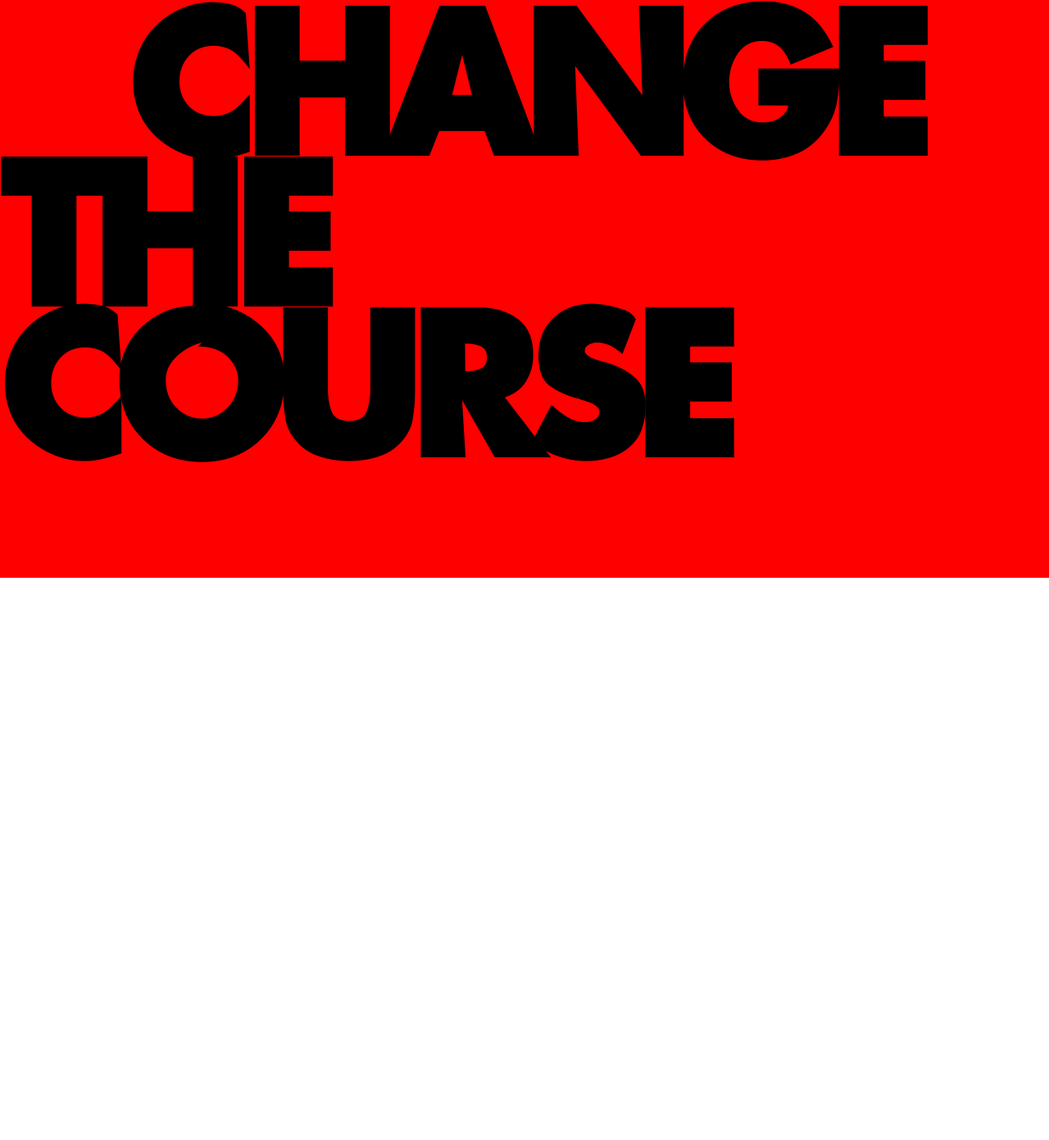
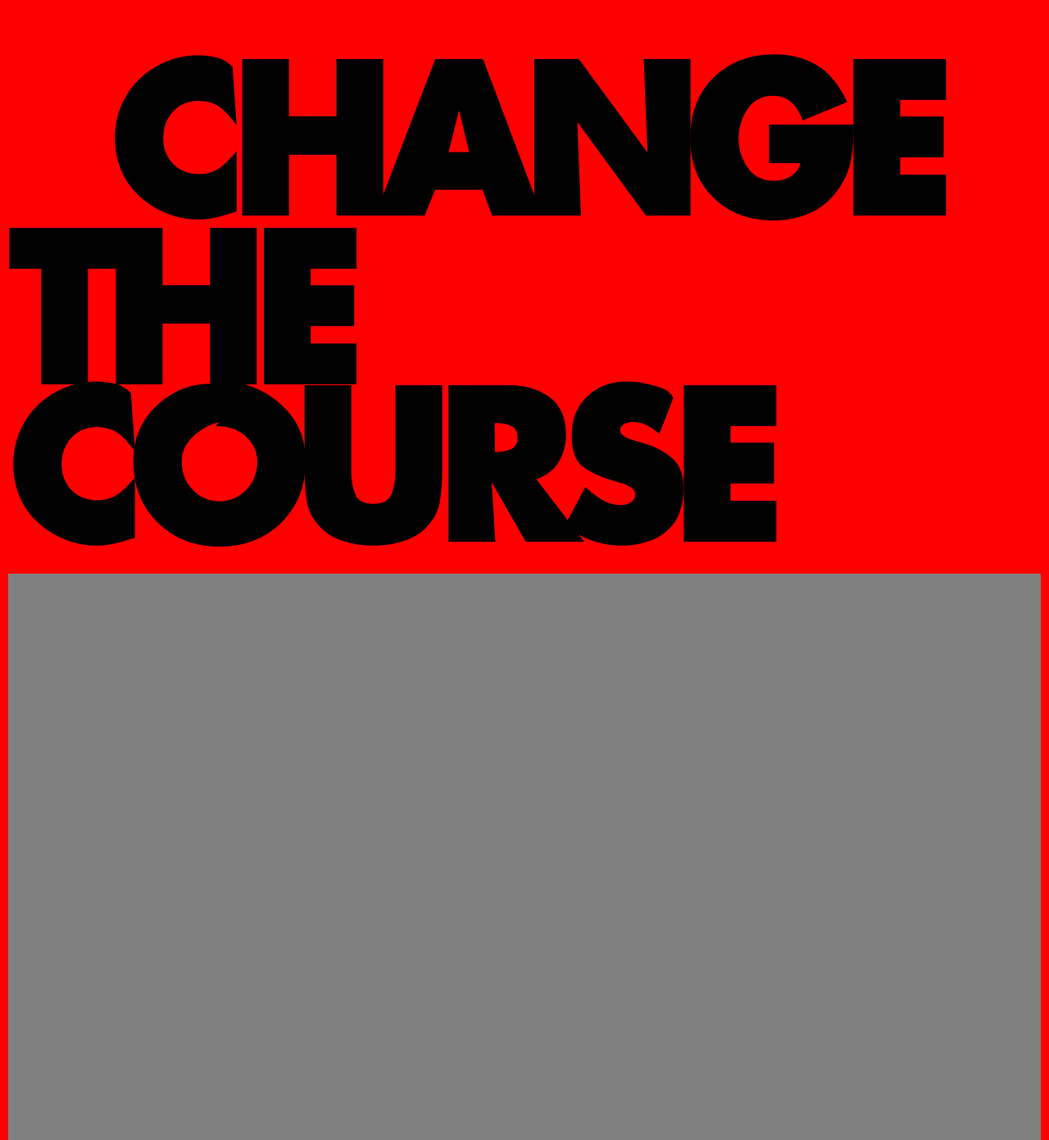
Before and after one commit to passenger016/Two-Good-Co_Full-Website, a plain HTML site: page index.html in a window 1280 px wide. Shown: the part 149-1540 px from the top of the page at 82% size. Before the commit the page ends 854 px from the top, so only its background shows below. Drawn offline with Linux system fonts and the light colour scheme.

Commit message:
made some changes to the heading container and added a promotional container

```diff
--- a/index.html
+++ b/index.html
@@ -17,8 +17,13 @@
     </nav>
     <span class="logo">two <br>good<br>co.</span>
     <section class="first-section">
+        <div class="first-section_heading-container">
         <h1 class="first-section_heading">change</h1>
         <h1 class="first-section_heading">the course</h1>
+        </div>
+        <div class="first-section_promotion-container">
+
+        </div>
     </section>
 
 
--- a/main.css
+++ b/main.css
@@ -110,26 +110,6 @@ body{
     cursor: pointer;
 }
 
-.first-section{
-    display: flex;
-    flex-direction: column;
-    justify-content: center;
-    align-items: center;
-    max-width: 100vw;
-    min-height: 100vh;
-    background-color: red;
-}
-
-.first-section_heading{
-    text-transform: uppercase;
-    font-size: 23rem;
-    font-family: var(--primary-font-family);
-    font-weight: 800;
-    line-height: 80%;
-    letter-spacing: -1.2rem
-}
-
-
 .primary-navbar{
     background-color: green;
     padding: 2rem 22rem 2rem 2rem;
@@ -145,3 +125,44 @@ body{
     font-size: 1.2rem;
     font-family: var(--secondary-font-family);
 }
+
+.first-section{
+    display: flex;
+    flex-direction: column;
+    justify-content: center;
+    align-items: center;
+    max-width: 100vw;
+    min-height: 100vh;
+    background-color: red;
+    padding: 1rem;
+    gap: 1.5rem;
+}
+
+.first-section_heading-container{
+    width: 100%;
+    height: 100%;
+    display: flex;
+    flex-direction: center;
+    align-items: center;
+    flex-direction: column;
+    /* background-color: white; */
+    margin-top: 18rem;
+    gap: 1.4rem;
+}
+
+.first-section_heading{
+    text-transform: uppercase;
+    font-size: 24rem;
+    font-family: var(--primary-font-family);
+    font-weight: 800;
+    line-height: 80%;
+    letter-spacing: -1.2rem;
+}
+
+
+.first-section_promotion-container{
+    background-color: gray;
+    height: 100vh;
+    width: 100%;
+    margin-top: rem;
+}
```
